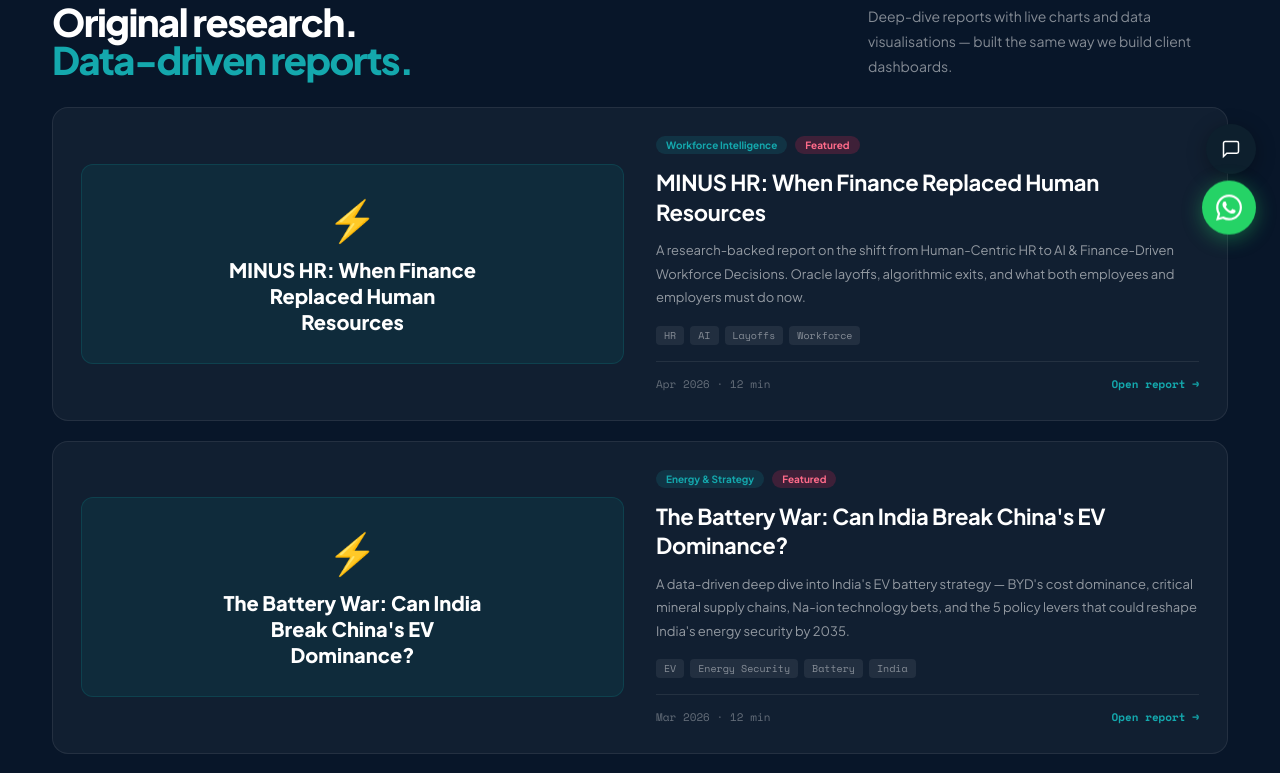
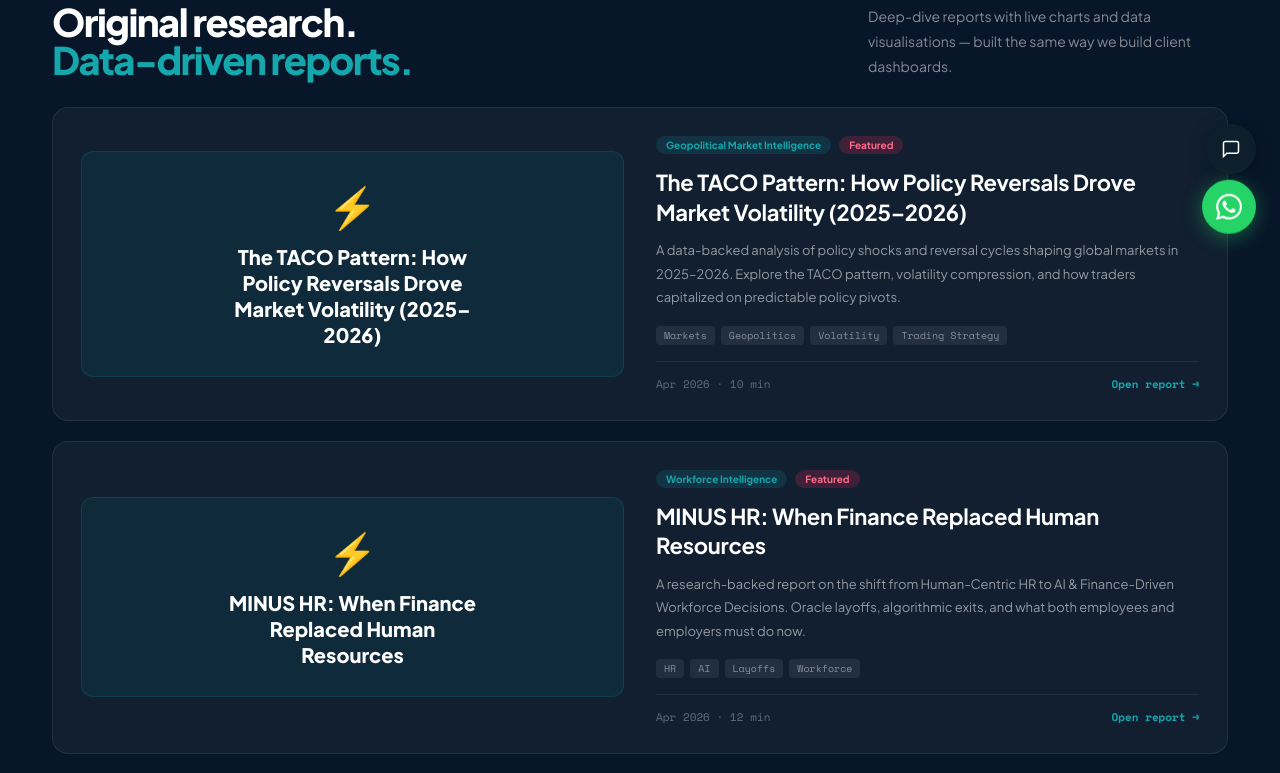
Before and after one commit to technoexcel/technoexcel-website, a Next.js app: page /blog in a window 1280 px wide. Shown: the part 540-1313 px from the top of the page. Built offline with nearby package versions, Linux system fonts and the light colour scheme.

Commit message:
Update Blog page.tsx

```diff
--- a/src/app/blog/page.tsx
+++ b/src/app/blog/page.tsx
@@ -12,6 +12,16 @@ export const metadata: Metadata = {
 
 // ── INSIGHTS: Rich HTML data reports ─────────────────────────────────────────
 export const INSIGHTS = [
+  {
+  slug: "taco-policy-reversal-market-pattern-2025-2026.html",
+  title: "The TACO Pattern: How Policy Reversals Drove Market Volatility (2025–2026)",
+  cat: "Geopolitical Market Intelligence",
+  date: "Apr 2026",
+  read: "10 min",
+  featured: true,
+  excerpt: "A data-backed analysis of policy shocks and reversal cycles shaping global markets in 2025–2026. Explore the TACO pattern, volatility compression, and how traders capitalized on predictable policy pivots.",
+  tags: ["Markets", "Geopolitics", "Volatility", "Trading Strategy", "Behavioral Finance", "Tariffs", "S&P 500", "Macro Analysis"]
+},
   {
   slug:     "minus-hr-workforce-transformation-2026.html",
   title:    "MINUS HR: When Finance Replaced Human Resources",
```
